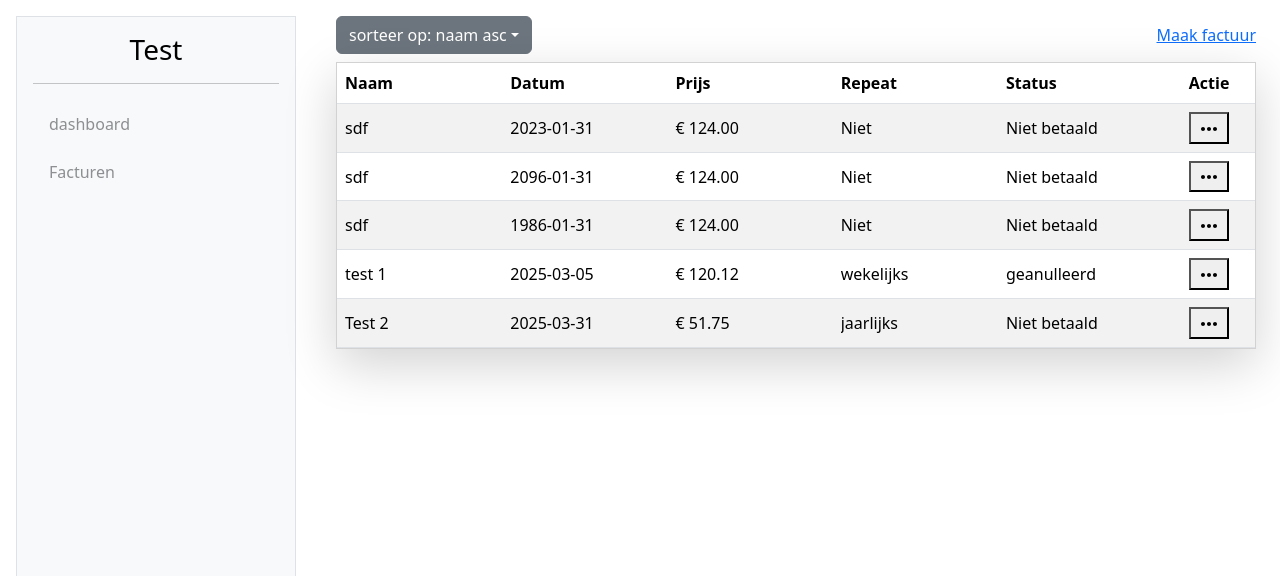
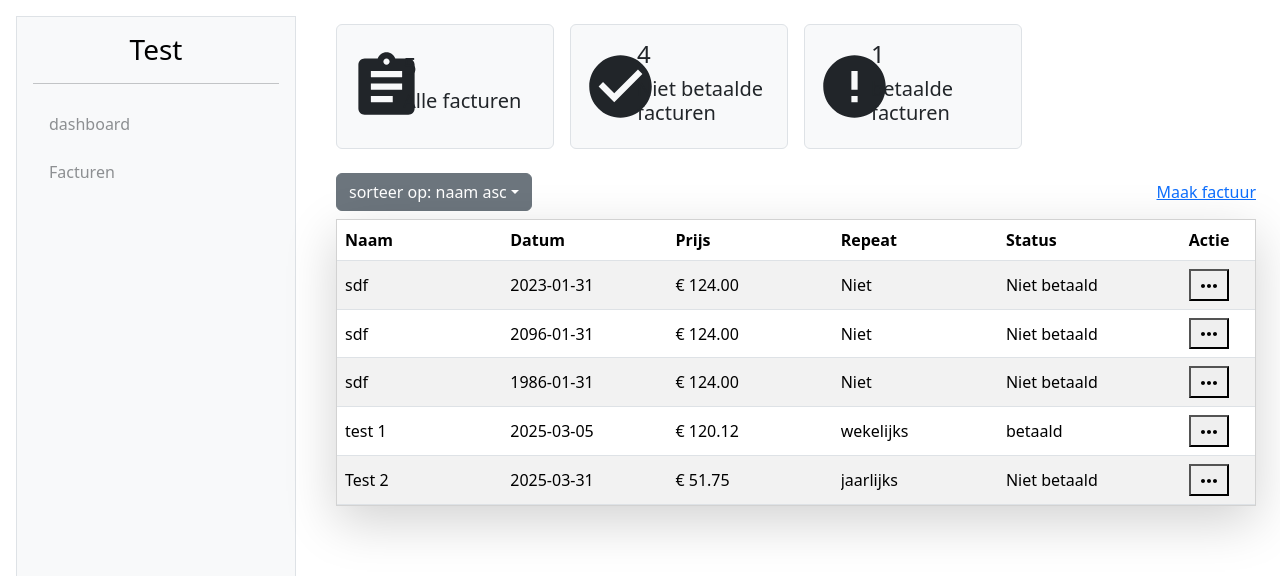
Before and after one commit to BsgMax00/parent_website, a React (Create React App) app: page /facturen in a window 1280 px wide. Shown: the top 576 px of the page. Built offline with nearby package versions, Linux system fonts and the light colour scheme; data requests are answered from the project's data file.

Commit message:
added invoice managment info cards

```diff
--- a/src/Components/Invoice/InvoiceCreateBody.js
+++ b/src/Components/Invoice/InvoiceCreateBody.js
@@ -53,7 +53,7 @@ const InvoiceCreateBody = () => {
                     <label for="Status">Status:</label>
                     <InvoiceManagmentDropdown Label={`Status: ${invoiceStatus}`}>
                         <InvoiceManagmentDropdownItem event={() => setInvoiceStatus("Niet betaald")} value={"Niet betaald"}/>
-                        <InvoiceManagmentDropdownItem event={() => setInvoiceStatus("betaaldt")} value={"betaaldt"}/>
+                        <InvoiceManagmentDropdownItem event={() => setInvoiceStatus("betaaldt")} value={"betaald"}/>
                         <InvoiceManagmentDropdownItem event={() => setInvoiceStatus("geanulleerd")} value={"geanulleerd"}/>
                         <InvoiceManagmentDropdownItem event={() => setInvoiceStatus("Geld terug")} value={"Geld terug"}/>
                     </InvoiceManagmentDropdown>
--- a/src/Components/Invoice/InvoiceManagmentBody.js
+++ b/src/Components/Invoice/InvoiceManagmentBody.js
@@ -41,8 +41,8 @@ const InvoiceManagmentBody = () => {
 
     return (
         <>
-        <div className="col-12">
-            <div className="container-fluid pt-3">
+            <div className="col-12 px-2">
+                <div className="pt-3">
                     {Array.isArray(chunkedInvoiceData[ArrayIndex]) ? (
                         <div className="d-flex align-items-center justify-content-between">
                             <InvoiceManagmentBodyDropdown Label={`sorteer op: ${sortingOption}`}>
--- /dev/null
+++ b/src/Components/Invoice/InvoiceManagmentInfoCard.js
@@ -0,0 +1,19 @@
+const InvoiceManagmentBodyInfoCard = ({ CardIcon, cardData, cardText }) => {
+    return (
+        <>
+            <div className="col-3 p-0">
+                <div className="border rounded bg-light align-items-center row m-2" style={{height: "125px"}}>
+                    <div className="col-3">
+                        <CardIcon style={{height: "75px", width: "75px"}}/>
+                    </div>
+                    <div className="col-9 align-items-center">
+                        <h4>{cardData}</h4>
+                        <h5>{cardText}</h5>
+                    </div>
+                </div>
+            </div>
+        </>
+    );
+};
+
+export default InvoiceManagmentBodyInfoCard;
--- a/src/Components/Layout.js
+++ b/src/Components/Layout.js
@@ -11,7 +11,7 @@ const Layout = () => {
                             <SidebarBody/>
                         </div>
                     </div>
-                    <div className="col">
+                    <div className="col p-3">
                         <Outlet/>
                     </div>
                 </div>
--- a/src/Pages/InvoiceManagment.js
+++ b/src/Pages/InvoiceManagment.js
@@ -1,10 +1,34 @@
 import InvoiceManagmentBody from "../Components/Invoice/InvoiceManagmentBody";
+import InvoiceManagmentBodyInfoCard from "../Components/Invoice/InvoiceManagmentInfoCard";
+
+import { Assignment, CheckCircle, Error } from "@mui/icons-material";
+import { useContext } from "react";
+import { InvoiceContext } from "../Contexts/InvoiceContext";
 
 const InvoiceManagment = () => {
+    const { invoiceData } = useContext(InvoiceContext);
+
+    const invoiceUnpaidAmount = () => {
+        const data = [...invoiceData].filter((e) => e.InvoiceStatus === "Niet betaald");
+        return data.length;
+    }
+
+    const invoicePaidAmount = () => {
+        const data = [...invoiceData].filter((e) => e.InvoiceStatus !== "Niet betaald");
+        return data.length;
+    }
+
     return (
         <>
-            <div className="row">
-                <InvoiceManagmentBody/>
+            <div className="container-fluid">
+                <div className="row">
+                    <InvoiceManagmentBodyInfoCard CardIcon={Assignment} cardData={invoiceData.length} cardText="Alle facturen"/>
+                    <InvoiceManagmentBodyInfoCard CardIcon={CheckCircle} cardData={invoiceUnpaidAmount()} cardText="Niet betaalde facturen"/>
+                    <InvoiceManagmentBodyInfoCard CardIcon={Error} cardData={invoicePaidAmount()} cardText="betaalde facturen"/>
+                </div>
+                <div className="row">
+                    <InvoiceManagmentBody/>
+                </div>
             </div>
         </>
     );
--- a/src/data/db.json
+++ b/src/data/db.json
@@ -9,7 +9,7 @@
       "InvoiceDate": "2025-03-05",
       "InvoiceNextDate": null,
       "InvoiceRepeat": "wekelijks",
-      "InvoiceStatus": "geanulleerd",
+      "InvoiceStatus": "betaald",
       "NextInvoice": null
     },
     {
```
Lines whose indentation alone changed are shown as unchanged.
